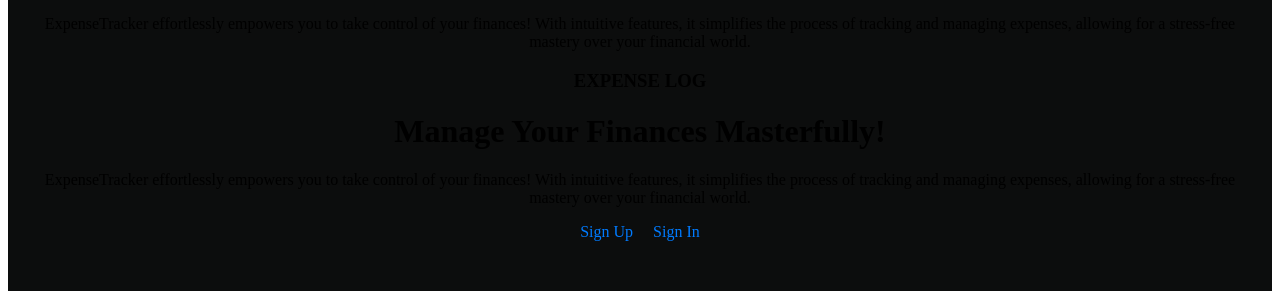
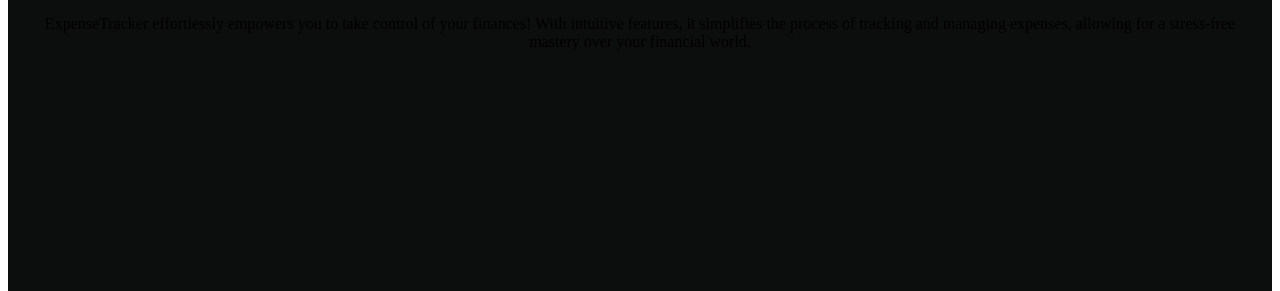
Before and after one commit to Reuelle/Expence-Tracker, a React (Create React App) app: page / in a window 1280 px wide. Shown: the part 355-646 px from the top of the page. Built offline with nearby package versions, Linux system fonts and the light colour scheme.

Commit message:
Update HomePage.jsx

```diff
--- a/src/components/HomePage/HomePage.jsx
+++ b/src/components/HomePage/HomePage.jsx
@@ -1,7 +1,4 @@
-// src/components/HomePage/HomePage.jsx
 import React from 'react';
-import AuthNav from '../AuthNav/AuthNav';
-import AllUsersTab from '../AllUsersTab/AllUsersTab';
 import Header from '../Header/Header'; // Import the Header component
 import styles from './HomePage.module.css'; // Import CSS module for styling
 
@@ -16,10 +13,6 @@
           With intuitive features, it simplifies the process of tracking and managing expenses,
           allowing for a stress-free mastery over your financial world.
         </p>
-        <AuthNav /> {/* Navigation for Register/Login */}
-        <div className={styles.content}>
-          <AllUsersTab /> {/* This will only be visible on desktop */}
-        </div>
       </div>
     </div>
   );
```
